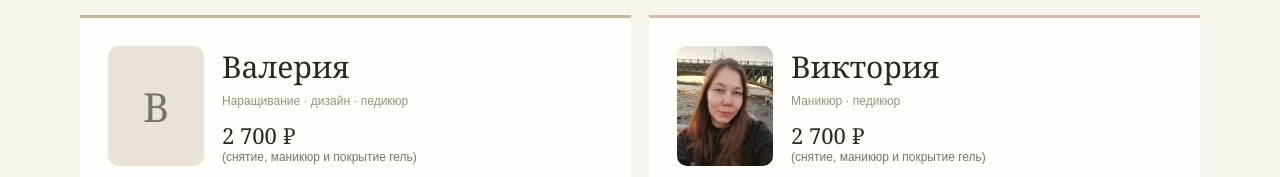
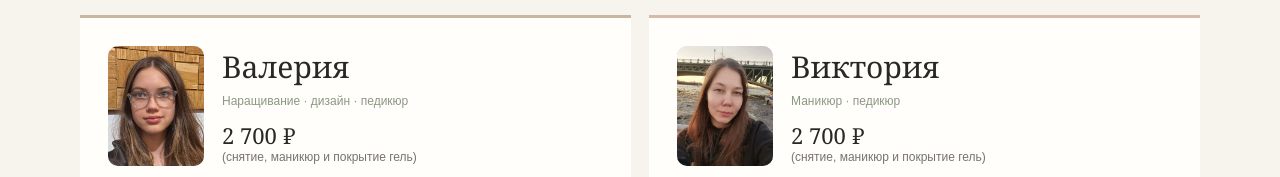
Before and after one commit to KomelKonstantin/rovno-site, a plain HTML site: page index.html in a window 1280 px wide. Shown: the part 2409-2586 px from the top of the page. Drawn offline with Linux system fonts and the light colour scheme.

Commit message:
Фото мастера: Валерия
Co-Authored-By: Claude Opus 5.5 <noreply@anthropic.com>

```diff
--- a/index.html
+++ b/index.html
@@ -145,7 +145,7 @@
             </article>
             <article class="master">
               <div class="master-head">
-                <div class="master-photo">В</div>
+                <div class="master-photo"><img src="img/master-valeriya.jpg" alt="Валерия"></div>
                 <div>
                   <h3>Валерия</h3>
                   <div class="role">Наращивание · дизайн · педикюр</div>
```
Also changed, not shown: img/master-valeriya.jpg (added).
